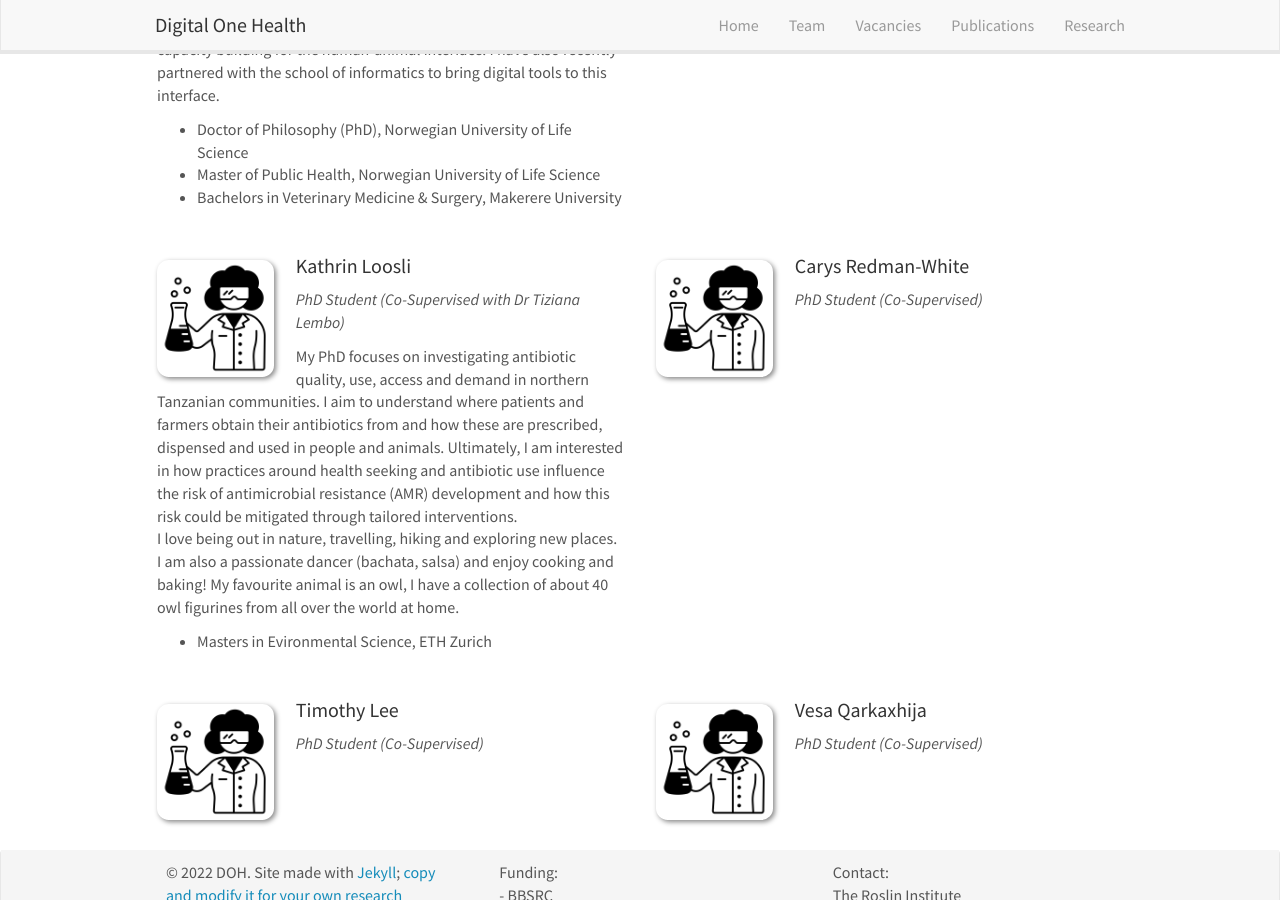
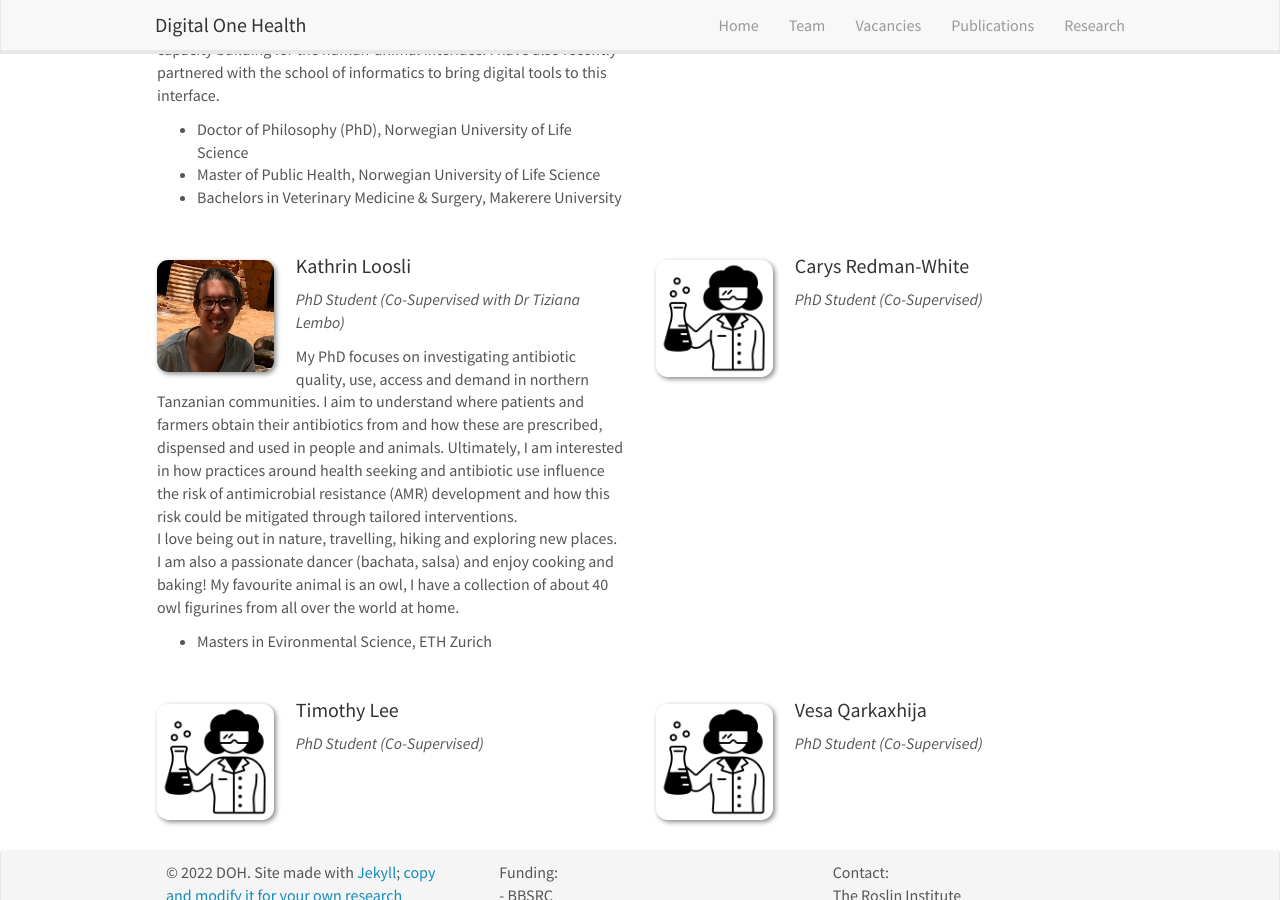
Before and after one commit to Digital-One-Health/digital-one-health.github.io, a Jekyll site: the page built from _pages/team.md, in a window 1280 px wide and 900 px high, scrolled down 599 px. Built offline with Jekyll 4.4.1, drawn with Linux system fonts in a browser that asks for light colours; nearby versions of some CDN libraries.

Commit message:
Added KL photo

```diff
--- a/_data/team_members.yml
+++ b/_data/team_members.yml
@@ -19,7 +19,7 @@
   education3: Bachelor of Science, National University of Malaysia
 
 - name: Kathrin Loosli
-  photo: scientist.png
+  photo: kathrinloosli.jpg
   info: PhD Student (Co-Supervised with Dr Tiziana Lembo)
   bio: My PhD focuses on investigating antibiotic quality, use, access and demand in northern Tanzanian communities. I aim to understand where patients and farmers obtain their antibiotics from and how these are prescribed, dispensed and used in people and animals. Ultimately, I am interested in how practices around health seeking and antibiotic use influence the risk of antimicrobial resistance (AMR) development and how this risk could be mitigated through tailored interventions. <br> I love being out in nature, travelling, hiking and exploring new places. I am also a passionate dancer (bachata, salsa) and enjoy cooking and baking! My favourite animal is an owl, I have a collection of about 40 owl figurines from all over the world at home.
   email:
```
Also changed, not shown: images/teampic/kathrinloosli.jpg (added), 1 other file.
